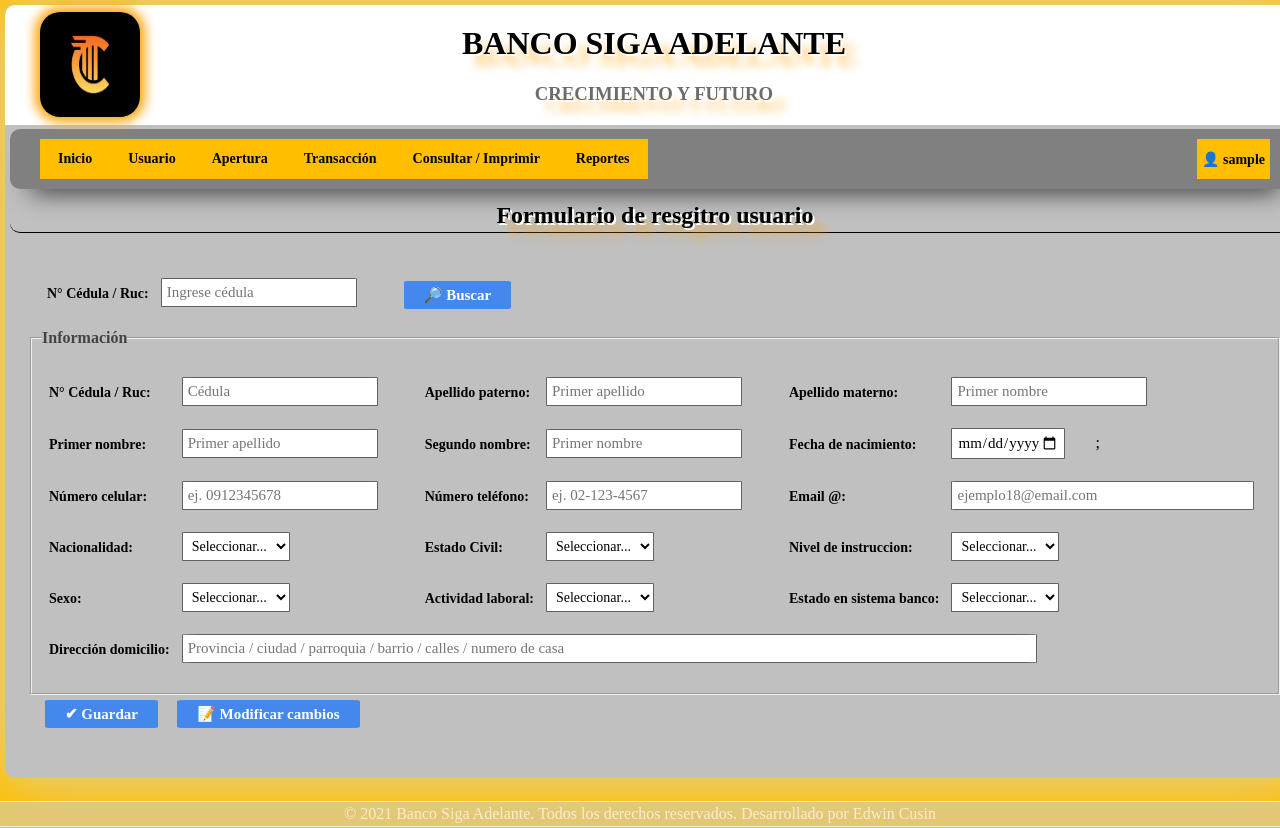
After one commit to edwincusin/BCyFv01, a PHP site: page /formRegistroUserSis.php in a window 1280 px wide. The commit adds this page. Run offline with PHP 8.4, Linux system fonts and the light colour scheme; the visitor is signed in with stand-in values (Sample User, id 1); some libraries are stand-ins or nearby versions.

Commit message:
maquetado formulario registro usuario al sistema

```diff
--- a/css/estilos.css
+++ b/css/estilos.css
@@ -464,13 +464,14 @@ font-weight: bolder;
     margin-top: 10px;
     margin-bottom: 10px;
     margin-left: 10px;
+    margin-right: 30px;
 }
 
 .contenedorControlesForm label {
     font-size: 14px;
     color: black;
     font-weight: bold;
-    padding-left: 5px;
+    padding-left: 10px;
     margin: 0%;
     margin-top: 10px;
     margin-bottom: 10px;
@@ -541,8 +542,10 @@ fieldset{
 }
 
 /* .contenedorControlesForm fieldset table, tr, td{
-    border: solid 1px rgba(176, 73, 73, 0.516);
+    border: solid 1px rgb(0, 0, 0);
     border-collapse: collapse ;
     margin: 0%;
     padding: 0%;
-} */
+}
+
+ */
--- a/encabezadoMenuMain.php
+++ b/encabezadoMenuMain.php
@@ -17,14 +17,16 @@
                 <li id="item_menu"><a href="./menuInicio.php">Inicio</a></li>
                 <li id="item_menu"><a href="#">Usuario</a>
                     <ul id="desp_submenu">
-                        <li><a href="./formregistroUser.php">Agregar</a></li>
+                        <li><a href="./formregistroUserSis.php">Registrar información</a></li>
+                        <li><a href="./formregistroUserSis.php">Crear empleado</a></li>
+                        <li><a href="./formregistroUser.php">Crear cliente</a></li>
+
                     </ul>
                 </li>
                 <li id="item_menu"><a href="#">Apertura </a>
 
                     <ul id="desp_submenu">
-                        <li><a href="./menu_registrar_personal_operativos.php">Cuenta bancaria</a></li>
-
+                        <li><a href="./menu_registrar_personal_operativos.php">Agregar cuenta bancaria</a></li>
                     </ul>
 
                 </li>
--- /dev/null
+++ b/formRegistroUserSis.php
@@ -0,0 +1,149 @@
+<?php
+    include './sessionStart.php';
+?>
+<!DOCTYPE html>
+<html lang="es">
+
+    <head>
+        <?php include 'headLib.html';?>
+        <script type="text/javascript" src="./jsValidarCedulaEcu.js"></script>
+        <title>Gestión de usuario</title>
+    </head>
+
+    <body>
+        <form action="sqlRegistroUser" method="post">
+            <div class="contenedorMainInicio">
+                <div class="subcontenedorInicio">
+                    <!--menu inicio -->
+                        <?php
+                            include './encabezadoMenuMain.php';
+                        ?>
+                    <!-- fin menu-->
+
+                    <!-- INICIO FORMULARIO   -->
+                    <div class="tituloForm">
+                        <h2>Formulario de resgitro usuario</h2>
+                    </div>
+
+                    <div class="contenedorControlesForm">
+
+
+                    <table>
+                        <tr>
+                            <td> <label for=""><span>N° Cédula / Ruc:</span></label> </td>
+                            <td colspam="2"> <input type="text" id="validarCedulaEcu" size="20" maxlength="10" placeholder="Ingrese cédula" required> </td>
+                            <td> <input type="submit" value="&#128270; Buscar"> </td>
+                        </tr>
+                    </table>
+
+
+                    <fieldset  > <legend>Información</legend>
+
+                        <table>
+                            <tr>
+                                <td> <label for=""><span>N° Cédula / Ruc:</span></label> </td>
+                                <td> <input type="text" size="20" maxlength="10"  placeholder="Cédula" required> </td>
+
+                                <td> <label for=""><span>Apellido paterno:</span></label> </td>
+                                <td> <input type="text" size="20" maxlength="18" placeholder="Primer apellido" required> </td>
+
+                                <td> <label for=""><span>Apellido materno:</span></label> </td>
+                                <td> <input type="text" size="20" maxlength="18" placeholder="Primer nombre" required> </td>
+
+                            </tr>
+
+                            <tr>
+                                <td> <label for=""><span>Primer nombre:</span></label> </td>
+                                <td> <input type="text" size="20" maxlength="10" placeholder="Primer apellido" required> </td>
+
+                                <td> <label for=""><span>Segundo nombre:</span></label> </td>
+                                <td> <input type="text" size="20" maxlength="09" placeholder="Primer nombre" required> </td>
+
+                                <td> <label for=""><span> Fecha de nacimiento:</span></label> </td>
+                                <td> <input type="date" name="fechaRegistro"  min="1990-01-01" max="<?php echo date ("Y-m-d")?>">; </td>
+                            </tr>
+
+                            <tr>
+                                <td> <label for=""><span>Número celular:</span></label> </td>
+                                <td> <input type="text" size="20" maxlength="18" placeholder="ej. 0912345678" required> </td>
+
+                                <td> <label for=""><span>Número teléfono:</span></label> </td>
+                                <td> <input type="text" size="20" maxlength="18" placeholder="ej. 02-123-4567" required> </td>
+
+                                <td> <label for=""><span>Email @:</span></label> </td>
+                                <td> <input type="email" size="33" id="input_email" maxlength="40" placeholder="ejemplo18@email.com" required> </span> </td>
+
+                            </tr>
+
+                            <tr>
+                                <td> <label for=""><span>Nacionalidad:</span></label> </td>
+                                <td>
+                                    <select name="" id="" name="descripcionSexo" required>
+                                        <option disabled selected value="">Seleccionar...</option>
+                                    </select>
+                                </td>
+
+                                <td> <label for=""><span>Estado Civil:</span></label> </td>
+                                <td>
+                                    <select name="" id="" name="descripcionSexo" required>
+                                        <option disabled selected value="">Seleccionar...</option>
+                                    </select>
+                                </td>
+
+                                <td> <label for=""><span>Nivel de instruccion:</span></label> </td>
+                                <td>
+                                    <select name="" id="" name="descripcionSexo" required>
+                                        <option disabled selected value="">Seleccionar...</option>
+                                    </select>
+                                </td>
+                            </tr>
+
+                            <tr>
+                                <td> <label for=""><span>Sexo:</span></label> </td>
+                                    <td>
+                                        <select name="" id="" name="descripcionSexo" required>
+                                            <option disabled selected value="">Seleccionar...</option>
+                                        </select>
+                                </td>
+
+                                <td> <label for=""><span>Actividad laboral:</span></label> </td>
+                                    <td>
+                                        <select name="" id="" name="descripcionSexo" required>
+                                            <option disabled selected value="">Seleccionar...</option>
+                                        </select>
+                                </td>
+
+                                <td> <label for=""><span>Estado en sistema banco:</span></label> </td>
+                                    <td>
+                                        <select name="" id="" name="descripcionSexo" required>
+                                            <option disabled selected value="">Seleccionar...</option>
+                                        </select>
+                                </td>
+                            </tr>
+
+                            <tr>
+                                <td> <label for=""><span>Dirección domicilio:</span></label> </td>
+                                <td colspan="5"> <input type="text" size="100" maxlength="90" placeholder="Provincia / ciudad / parroquia / barrio / calles / numero de casa" required> </span> </td>
+                            </tr>
+
+                        </table>
+
+                </fieldset>
+
+
+
+                <input type="submit" value="&#10004; Guardar">
+                <input type="submit" value="&#128221; Modificar cambios">
+
+                    </div>
+                    <!-- INICIO FORMULARIO   -->
+                </div>
+            </div>
+        </form>
+        <?php
+        include './derechosAutor.html';
+        ?>
+
+    </body>
+
+</html>
```
Also changed, not shown: .gitignore/tester.html (+181 -0 lines), formRegistroUser.php (deleted, +0 -169 lines), 1 other file.
